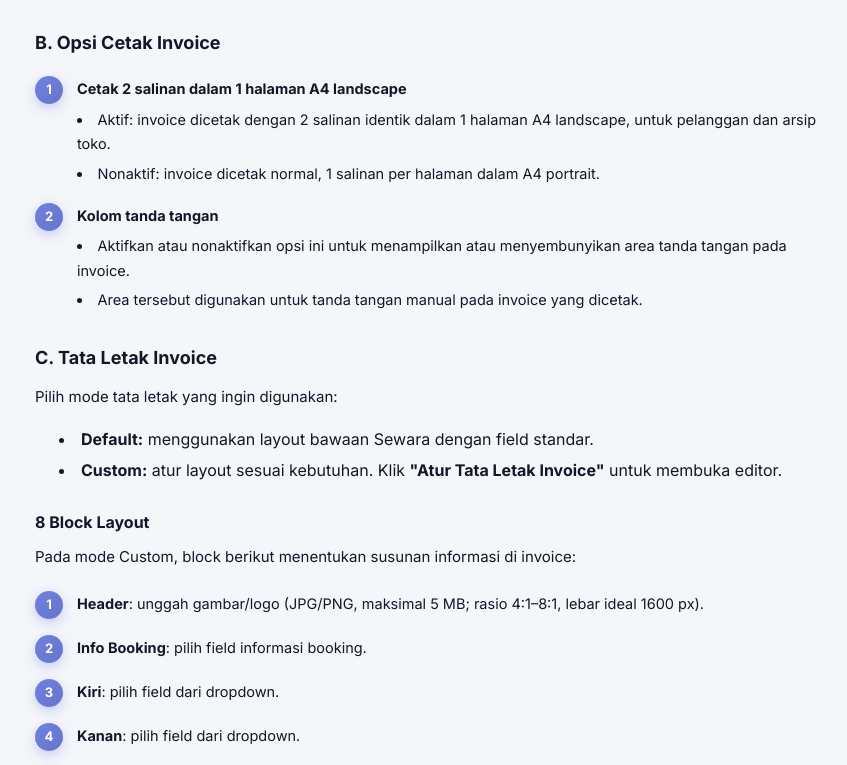
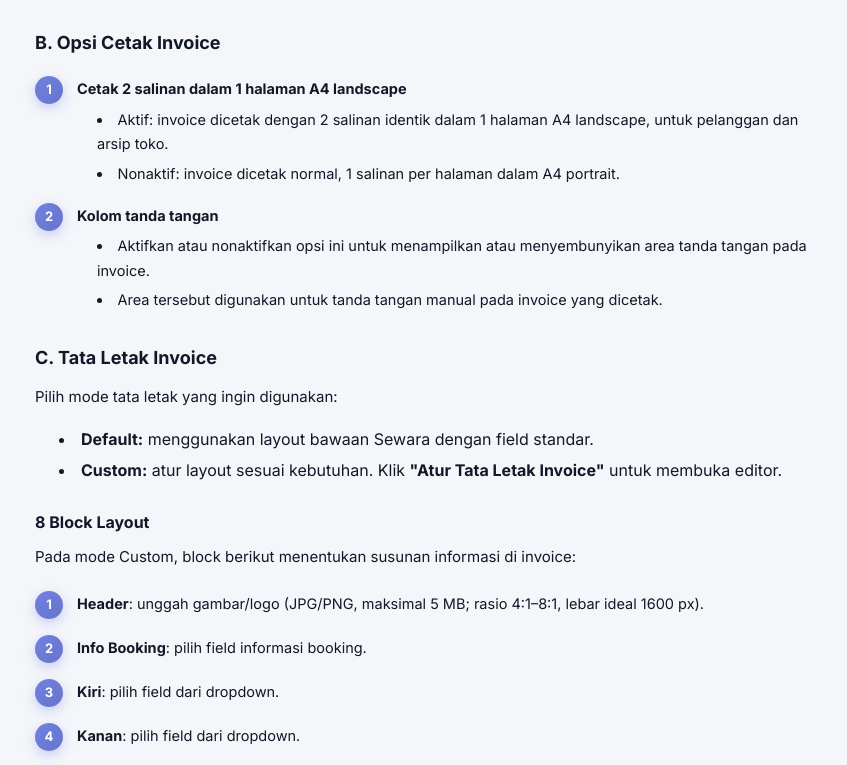
Before and after one commit to Rzp1010/Sewara-landing, a Next.js app: page /panduan in a window 1280 px wide. Shown: the part 1649-2414 px from the top of the page, without its empty margins (357-1204 px from the left). Built offline with nearby package versions, Linux system fonts and the light colour scheme.

Commit message:
style(panduan): indent nested invoice bullets

```diff
--- a/src/app/globals.css
+++ b/src/app/globals.css
@@ -1029,6 +1029,7 @@ code {
 }
 .sw-gstep-body b { color: var(--sw-text); }
 .sw-gstep-body p { margin: 0; }
+#invoice .sw-gstep-body > .sw-bullets { margin-left: 20px; }
 
 /* Catatan & peringatan */
 .sw-note, .sw-warn {
```
